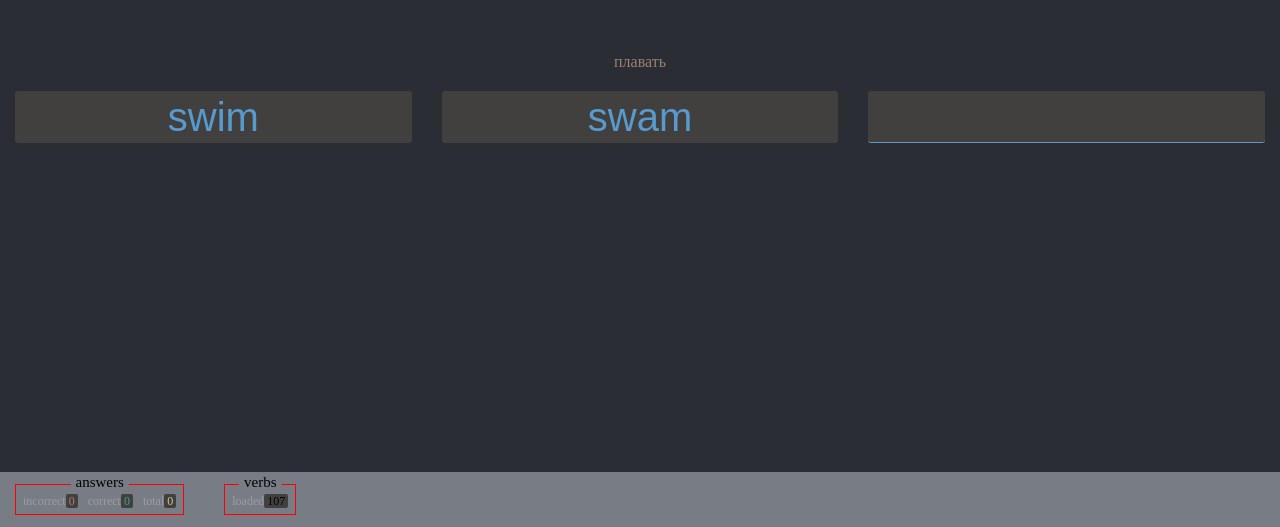
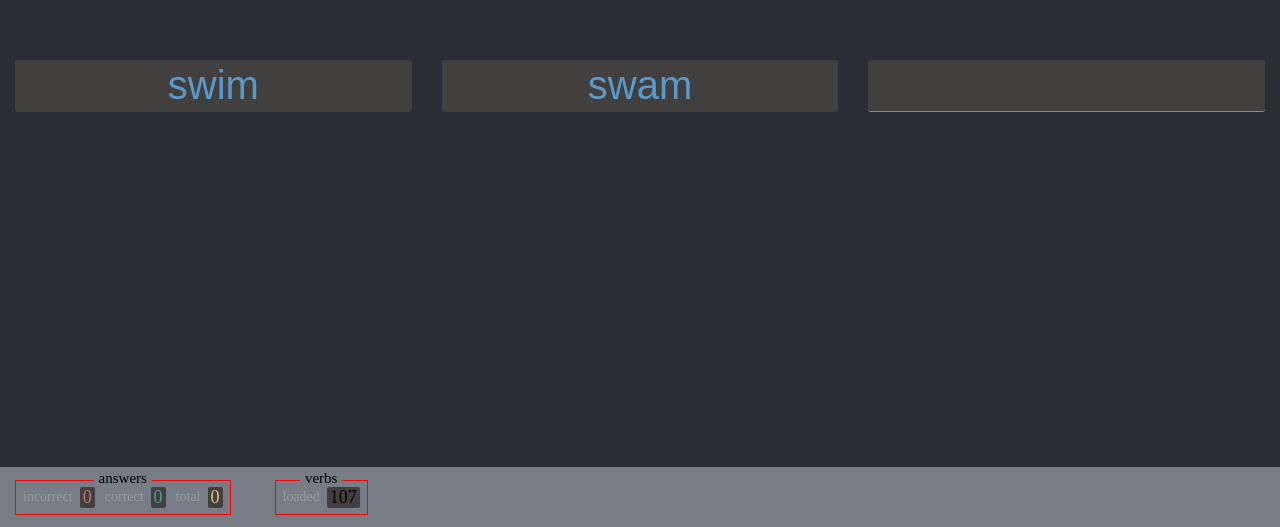
Before and after one commit to Yaroslav-Bondar/irregular-verb-trainer-MVC-, a plain HTML site: page index.html in a window 1280 px wide. Shown: the part 273-800 px from the top of the page. Drawn offline with Linux system fonts and the light colour scheme.

Commit message:
vertical center aligment for statistics

```diff
--- a/index.html
+++ b/index.html
@@ -56,8 +56,8 @@
                 <div class="statistics">
                     <span class="statistics__answers">
                         <span class="statistics__column">
-                            <span class="statistics__name">incorrect</span><!--
-                            --><span class="statistics__incorrect"></span>
+                            <span class="statistics__name">incorrect</span>
+                            <span class="statistics__incorrect"></span>
                         </span>
                         <span class="statistics__column">
                             <span class="statistics__name">correct</span>
--- a/js/script.js
+++ b/js/script.js
@@ -170,7 +170,7 @@ class Controller {
             this.onSetRandomVerbData();
             this.onDisplayVerbs(this.model.randomVerb, this.model.randomForm, this.model.nativeVerb);
             this.onDisplayStatistics(this.model.statistics);
-            this.view.bindEditVerb(this.bindHandleEditVerb);
+            this.view.bindEditVerb(this.handleEditVerb.bind(this));
         })
         .catch(error => {
             this.onError(error.message);
@@ -191,7 +191,6 @@ class Controller {
         this.onSetRandomVerbData();
         this.onDisplayVerbs(this.model.randomVerb, this.model.randomForm, this.model.nativeVerb);
     };
-    bindHandleEditVerb = this.handleEditVerb.bind(this); // binding a context to a callback function
     offSpinner = () => this.view.hideSpinner();
     onError = error => this.view.showError(error);
     onLoadVerbs = () => this.model.loadVerbs();
--- a/styles/style.css
+++ b/styles/style.css
@@ -88,7 +88,7 @@ body {
 }
 .main {
     grid-area: main;
-    padding-top: 20%;
+    padding-top: 12%;
 }
 .main__container {
     display: flex;
@@ -99,7 +99,8 @@ body {
     text-align: center;
 }
 .verb__native {
-    margin-bottom: 20px;
+    margin-bottom: 75px;
+    font-size: 30px;
     color: var(--color-9);
 }
 .form__input-wrapper {
@@ -133,7 +134,8 @@ body {
 }
 .answer {
     height: 15px;
-    margin: 20px auto 0 auto;
+    margin: 75px auto 0 auto;
+    font-size: 40px;
     text-align: center;
 }
 .answer__backlight {
@@ -146,12 +148,14 @@ body {
 .footer__container {
     display: flex;
     align-items: center;
-    height: 55px;
+    height: 60px;
     padding: 10px 0;
 }
 .statistics {
 }
 .statistics__column {
+    display: flex;
+    align-items: center;
     /* for delete whitespace after inline elements like <span>
     give the font-size: 0 for parent element
     and for its children font-size:[some value] */
@@ -165,7 +169,8 @@ body {
 }
 .statistics__name {
     color: var(--color-10);
-    font-size: 12px; /* too for delete whitespace after inline elements like <span> */
+    font-size: 14px; /* too for delete whitespace after inline elements like <span> */
+    margin-right: 7px;
 }
 .statistics__incorrect,
 .statistics__correct,
@@ -174,11 +179,12 @@ body {
     padding: 0 3px;
     border-radius: 2px;
     background-color: var(--color-2);
-    font-size: 12px;  /* too for delete whitespace after inline elements like <span> */
+    font-size: 18px;  /* too for delete whitespace after inline elements like <span> */
 }
 .statistics__answers,
 .statistics__verbs {
     position: relative;
+    display: inline-flex;
     padding: 6px 7px;
     border: 1px solid red;
 }
```
